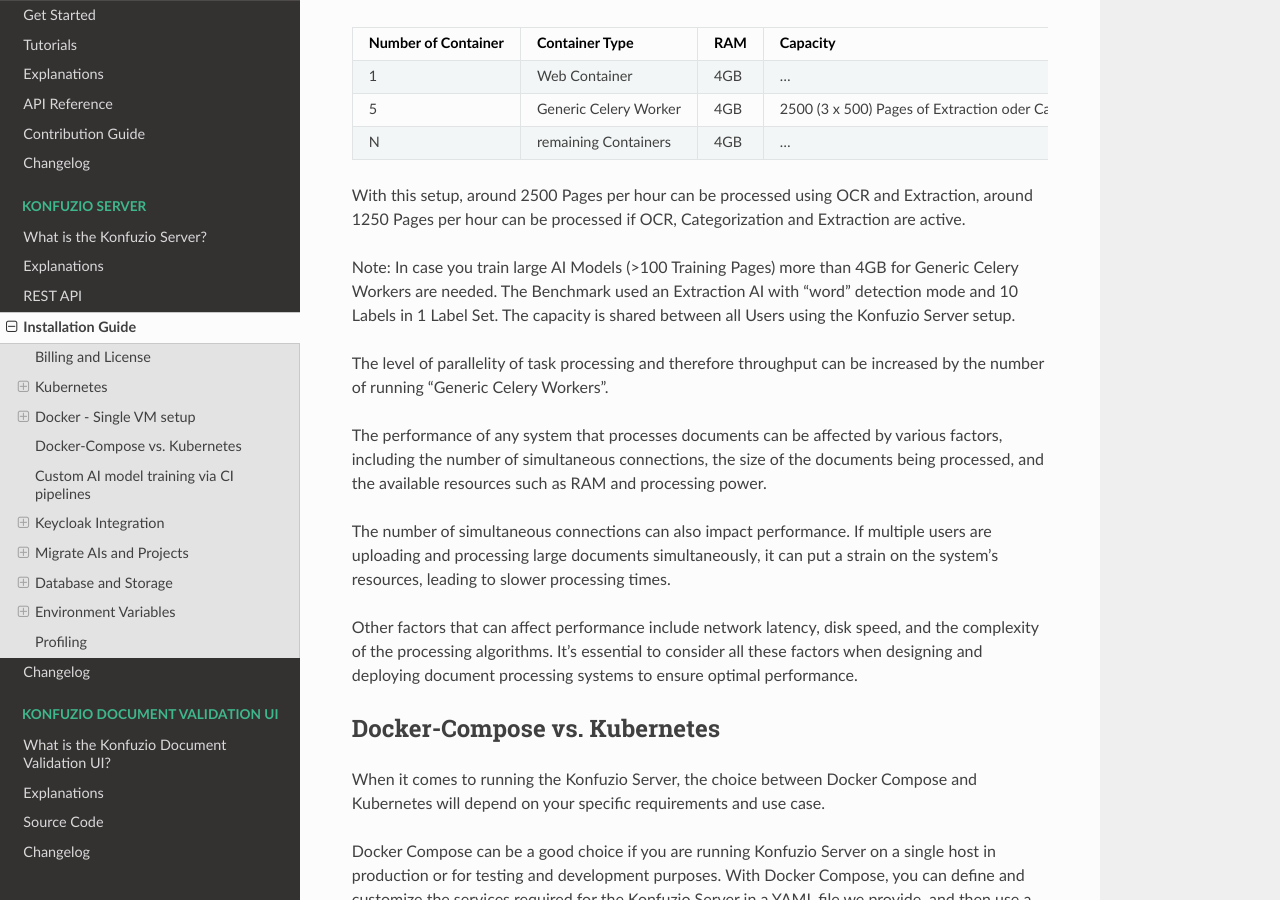
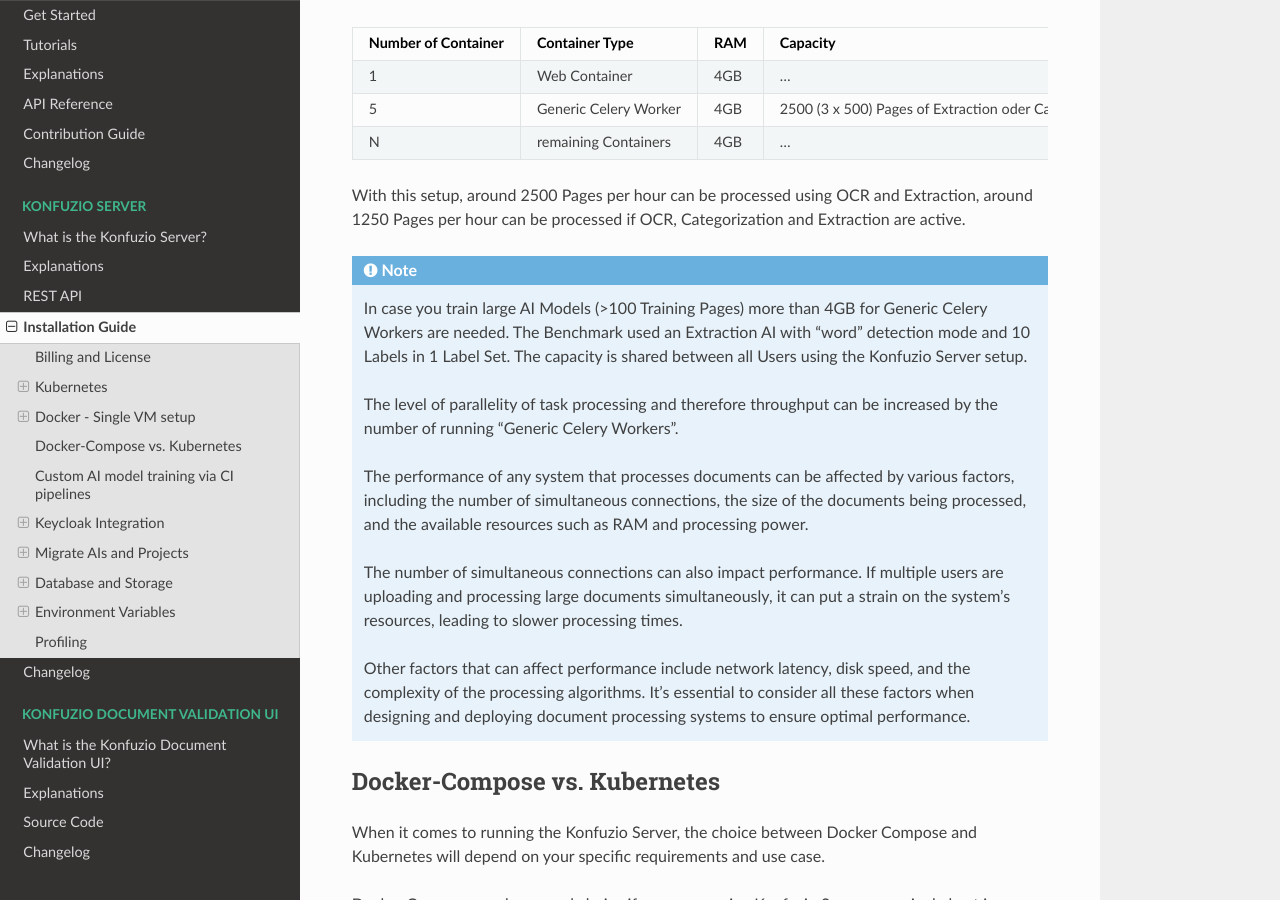
Before and after one commit to konfuzio-ai/konfuzio-sdk, a Sphinx documentation site: the page built from docs/web/on_premises.md, in a window 1280 px wide and 900 px high, scrolled down 13724 px. Built offline with Sphinx 7.4.7 and the Read the Docs theme 2.0.0, drawn with Linux system fonts in a browser that asks for light colours; pages that are not in the unit, such as notebooks, are missing from menus; a script that is not in the unit is left out.

Commit message:
Update on_premises.md

```diff
--- a/docs/web/on_premises.md
+++ b/docs/web/on_premises.md
@@ -591,15 +591,16 @@
 
 With this setup, around 2500 Pages per hour can be processed using OCR and Extraction, around 1250 Pages per hour can be processed if OCR, Categorization and Extraction are active.
 
-Note: In case you train large AI Models (>100 Training Pages) more than 4GB for Generic Celery Workers are needed. The Benchmark used an Extraction AI with "word" detection mode and 10 Labels in 1 Label Set. The capacity is shared between all Users using the Konfuzio Server setup.
-
-The level of parallelity of task processing and therefore throughput can be increased by the number of running "Generic Celery Workers".
-
-The performance of any system that processes documents can be affected by various factors, including the number of simultaneous connections, the size of the documents being processed, and the available resources such as RAM and processing power.
-
-The number of simultaneous connections can also impact performance. If multiple users are uploading and processing large documents simultaneously, it can put a strain on the system's resources, leading to slower processing times.
-
-Other factors that can affect performance include network latency, disk speed, and the complexity of the processing algorithms. It's essential to consider all these factors when designing and deploying document processing systems to ensure optimal performance.
+.. note::
+  In case you train large AI Models (>100 Training Pages) more than 4GB for Generic Celery Workers are needed. The Benchmark used an Extraction AI with "word" detection mode and 10 Labels in 1 Label Set. The capacity is shared between all Users using the Konfuzio Server setup.
+
+  The level of parallelity of task processing and therefore throughput can be increased by the number of running "Generic Celery Workers".
+
+  The performance of any system that processes documents can be affected by various factors, including the number of simultaneous connections, the size of the documents being processed, and the available resources such as RAM and processing power.
+
+  The number of simultaneous connections can also impact performance. If multiple users are uploading and processing large documents simultaneously, it can put a strain on the system's resources, leading to slower processing times.
+
+  Other factors that can affect performance include network latency, disk speed, and the complexity of the processing algorithms. It's essential to consider all these factors when designing and deploying document processing systems to ensure optimal performance.
 
 
 
```
